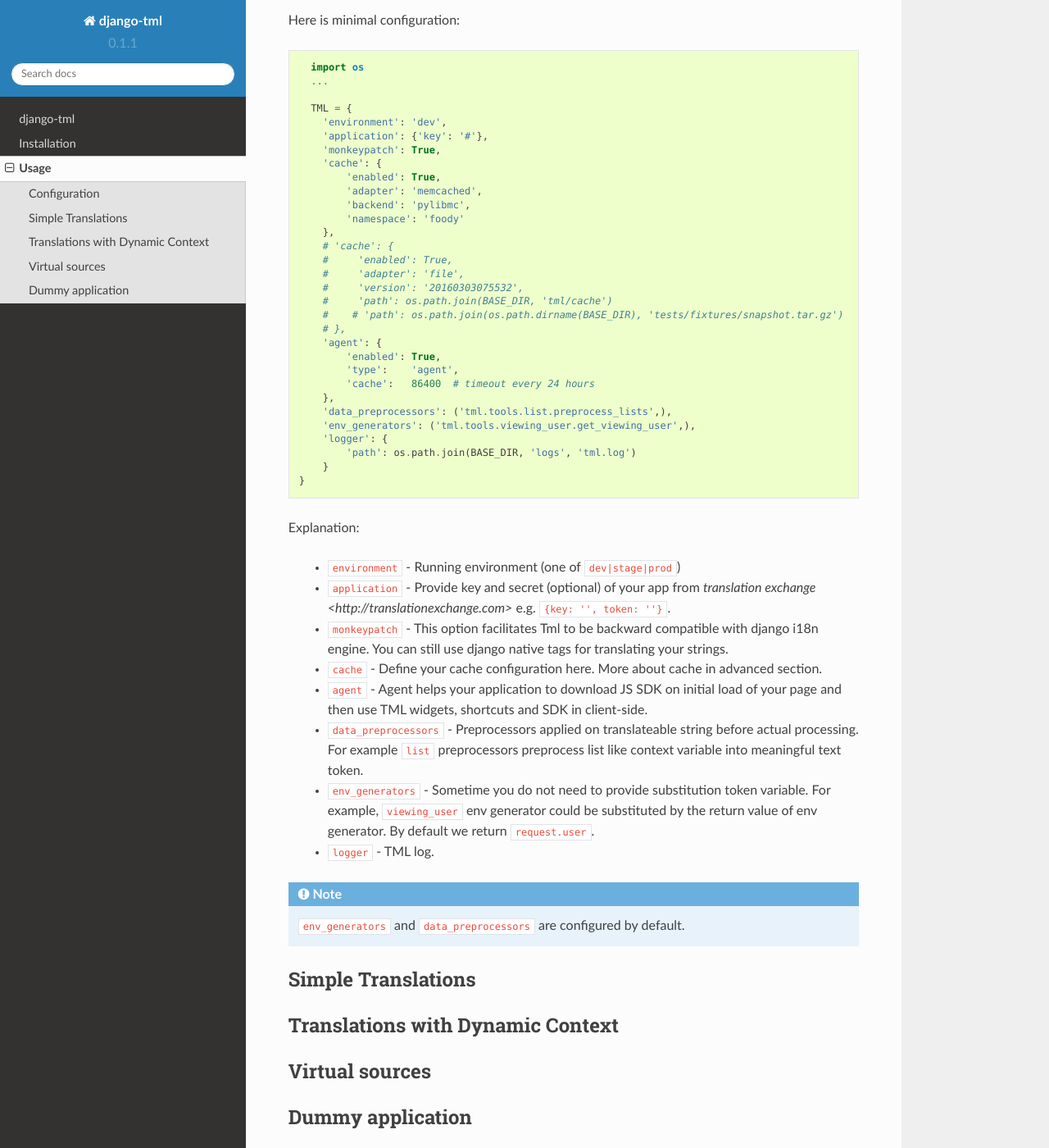
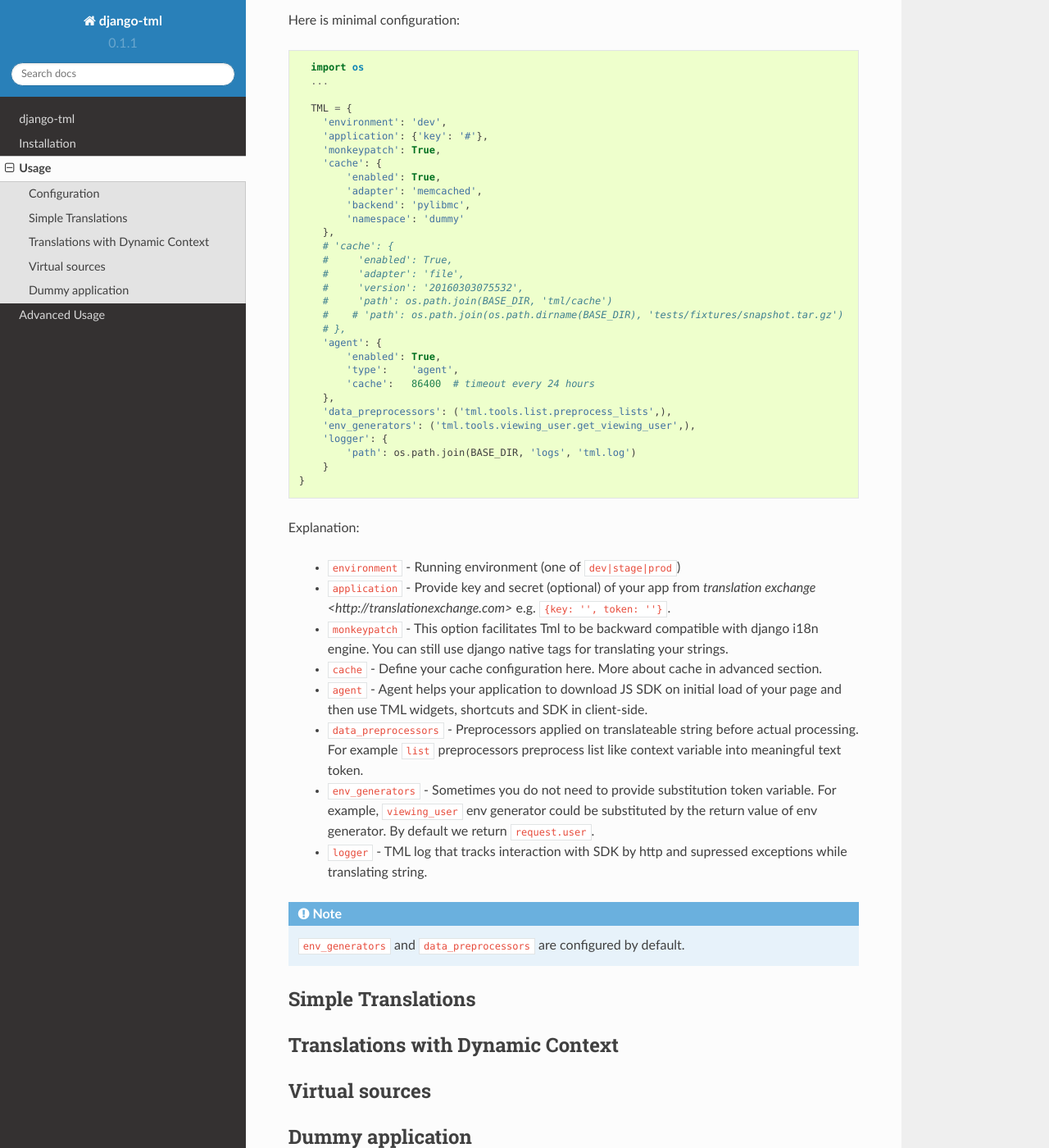
Before and after one commit to translationexchange/tml-python-django, a Sphinx documentation site: the page built from docs/source/usage.rst, in a window 1280 px wide and 1400 px high, scrolled down 376 px. Shown: the whole window at 82% size. Built offline with Sphinx 7.4.7 and the Read the Docs theme 2.0.0, drawn with Linux system fonts in a browser that asks for light colours.

Commit message:
docs update

```diff
--- a/docs/source/advanced.rst
+++ b/docs/source/advanced.rst
@@ -0,0 +1,9 @@
+========================
+Advanced Usage
+========================
+
+Inline mode
+-----------
+
+Caching options
+---------------
--- a/docs/source/usage.rst
+++ b/docs/source/usage.rst
@@ -23,7 +23,7 @@
           'enabled': True,
           'adapter': 'memcached',
           'backend': 'pylibmc',
-          'namespace': 'foody'
+          'namespace': 'dummy'
       },
       # 'cache': {
       #     'enabled': True,
@@ -54,8 +54,8 @@
  * ``cache`` - Define your cache configuration here. More about cache in advanced section.
  * ``agent`` - Agent helps your application to download JS SDK on initial load of your page and then use TML widgets, shortcuts and SDK in client-side.
  * ``data_preprocessors`` - Preprocessors applied on translateable string before actual processing. For example ``list`` preprocessors preprocess list like context variable into meaningful text token.
- * ``env_generators`` - Sometime you do not need to provide substitution token variable. For example, ``viewing_user`` env generator could be substituted by the return value of env generator. By default we return ``request.user``.
- * ``logger`` - TML log.
+ * ``env_generators`` - Sometimes you do not need to provide substitution token variable. For example, ``viewing_user`` env generator could be substituted by the return value of env generator. By default we return ``request.user``.
+ * ``logger`` - TML log that tracks interaction with SDK by http and supressed exceptions while translating string.
 
 
 .. note:: ``env_generators`` and ``data_preprocessors`` are configured by default.
```
Also changed, not shown: docs/source/django_tml.rst (added, +69 -0 lines), docs/source/django_tml.templatetags.rst (added, +30 -0 lines), docs/source/modules.rst (added, +7 -0 lines), 1 other file.
